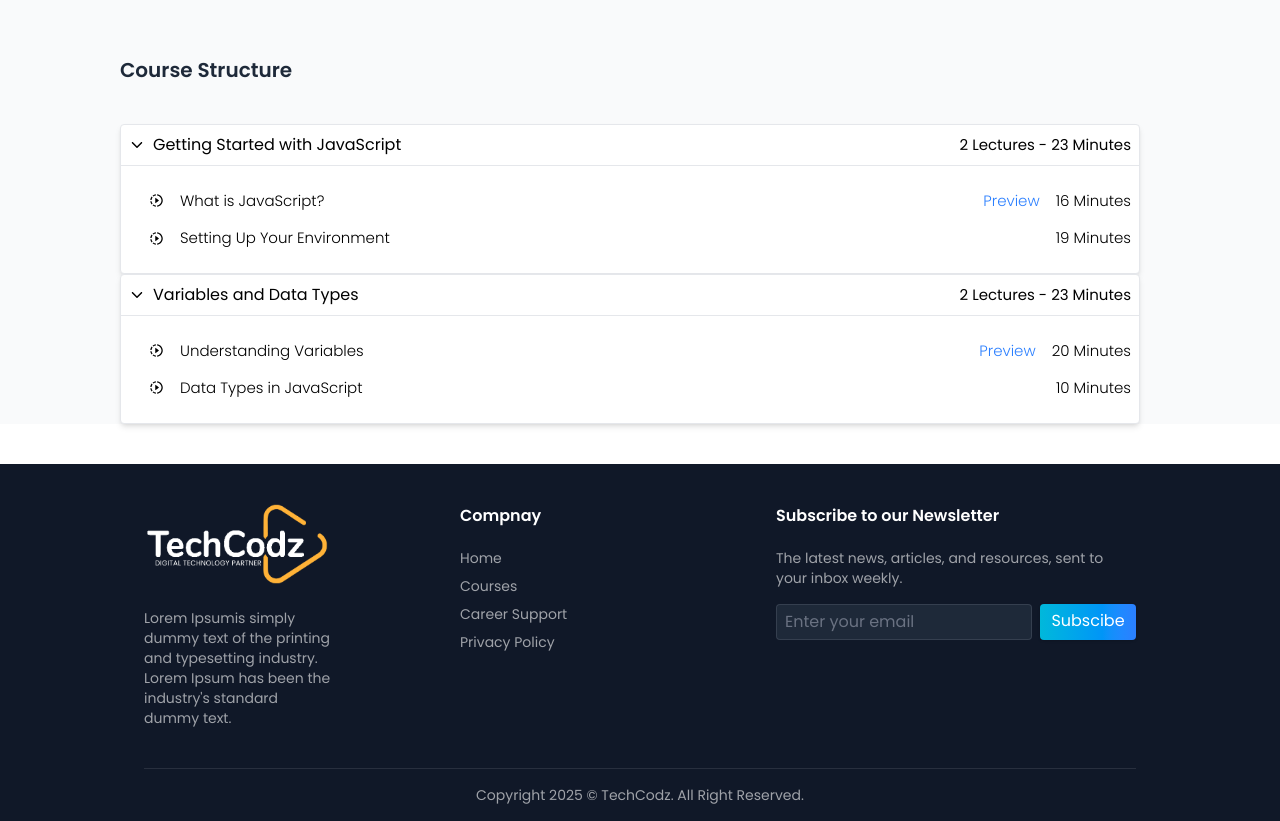
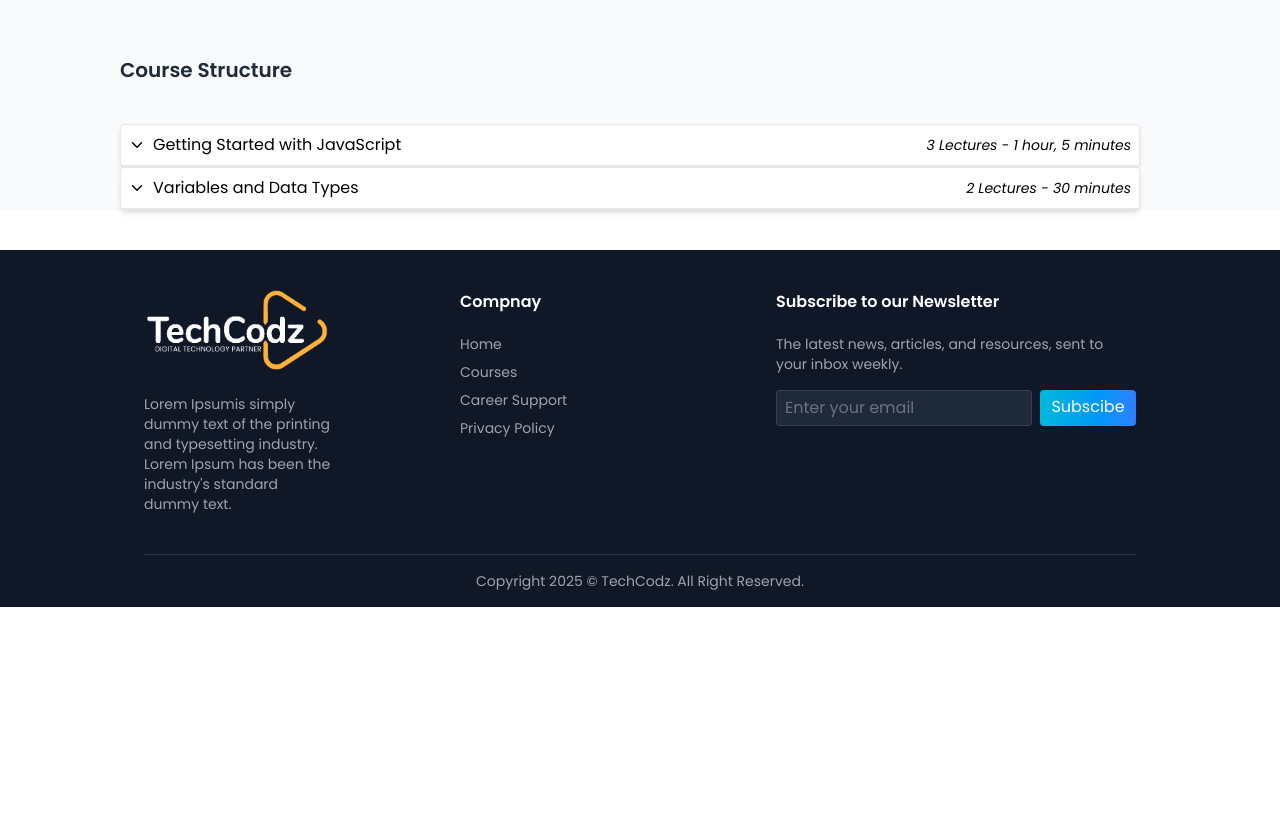
Before and after one commit to fmfahath/tech_codz_lms, a React (Vite) app in the folder client/: page /course/605c72efb3f1c2b1f8e4e1a1 in a window 1280 px wide. Shown: the part 840-1661 px from the top of the page. After the commit the page ends 1447 px from the top, so only its background shows below. Built offline with nearby package versions, Linux system fonts and the light colour scheme.

Commit message:
client -- calculateChapterDuration func, toggleSection func added in CourseDetails.jsx+

```diff
--- a/client/src/assets/assets.js
+++ b/client/src/assets/assets.js
@@ -205,8 +205,16 @@ export const dummyCourses = [
                         "lectureTitle": "Setting Up Your Environment",
                         "lectureDuration": 19,
                         "lectureUrl": "https://youtu.be/4l87c2aeB4I",
+                        "isPreviewFree": true,
+                        "lectureOrder": 2
+                    },
+                    {
+                        "lectureId": "lecture3",
+                        "lectureTitle": "Basics of JavScript",
+                        "lectureDuration": 30,
+                        "lectureUrl": "https://youtu.be/4l87c2aeB4I",
                         "isPreviewFree": false,
-                        "lectureOrder": 2
+                        "lectureOrder": 3
                     }
                 ]
             },
--- a/client/src/context/AppContext.jsx
+++ b/client/src/context/AppContext.jsx
@@ -23,6 +23,7 @@ export const AppCondextProvider = (props) => {
         return averageRating;
     }
 
+
     const value = {
         allCourses, setAllCourses,
         calculateRating,
--- a/client/src/pages/student/CourseDetails.jsx
+++ b/client/src/pages/student/CourseDetails.jsx
@@ -8,7 +8,7 @@ import { FaRegStarHalfStroke } from "react-icons/fa6";
 import { IoIosArrowDown } from "react-icons/io";
 import { MdOutlineSlowMotionVideo } from "react-icons/md";
 import YouTube from 'react-youtube'
-
+import humanizeDuration from 'humanize-duration'
 
 const CourseDetails = () => {
 
@@ -17,8 +17,12 @@ const CourseDetails = () => {
     const [courseData, setCourseData] = useState(null)
     const [stars, setStars] = useState({ full: 0, half: 0, empty: 0 })
     const [rating, setRating] = useState(0)
+    const [toggle, setToggle] = useState({})
 
-    //rating stars
+    console.log("toggle: ", toggle);
+
+
+    //rating stars------------------------
     const ratingStar = () => {
         const rating = calculateRating(courseData);
         const full = Math.floor(rating);
@@ -29,9 +33,22 @@ const CourseDetails = () => {
         setRating(rating)
     }
 
-    //fetching course's data
+    //fetching course's data------------------
     const fetchCourseData = async () => {
         setCourseData(await allCourses.find(course => (course._id === id)))
+    }
+
+    // calculate chapter-------------------
+    const calculateChapterDuration = (chapter) => {
+        let chapterDuration = 0;
+
+        chapterDuration = chapter.chapterContent.reduce((acc, lecture) => (acc + lecture.lectureDuration), 0)
+        return humanizeDuration(chapterDuration * 60 * 1000, { units: ["h", "m"] })
+    }
+
+    //toggle div show/hide-------------------
+    const toggleSection = (index) => {
+        setToggle((prev) => ({ ...prev, [index]: !prev[index] }))
     }
 
     useEffect(() => {
@@ -100,27 +117,27 @@ const CourseDetails = () => {
                     {/* chapter */}
                     <div className='flex-1'>
                         {courseData?.courseContent?.map((chapter, index) => (
-                            <div key={index} className=' bg-white border border-gray-200 rounded shadow-md'>
+                            <div key={index} className=' bg-white border border-gray-200 rounded shadow-md' onClick={(prev) => toggleSection(index)}>
                                 <div className='flex items-center justify-between gap-2 p-2 border-b border-gray-200 cursor-pointer '>
                                     <div className='flex items-center gap-2'>
-                                        <IoIosArrowDown className='self-center' />
+                                        <IoIosArrowDown className={`self-center transform transition-transform ${toggle[index] ? "rotate-180" : ""}`} />
                                         <p className=''>{chapter.chapterTitle}</p>
                                     </div>
-                                    <div className='text-sm md:text-[15px]'>
-                                        <p>2 Lectures - 23 Minutes </p>
+                                    <div className='text-sm md:text-[14px] italic'>
+                                        <p>{`${chapter.chapterContent.length} Lectures -  ${calculateChapterDuration(chapter)}`}</p>
                                     </div>
                                 </div>
-                                <div className='p-2'>
+                                <div className={`px-2 ${toggle[index] ? "max-h-96" : "max-h-0"} overflow-hidden transition-all duration-300 ease-in-out`}>
                                     {
                                         chapter.chapterContent.map((chapterContent, i) => (
-                                            <div key={i} className='flex gap-4 items-center justify-between text-sm md:text-[15px] font-light my-2 md:my-4'>
+                                            <div key={i} className={`flex gap-4 items-center justify-between text-sm md:text-[15px] font-light my-2 md:my-4`}>
                                                 <div className='flex gap-4 items-center justify-start ml-5'>
                                                     <MdOutlineSlowMotionVideo />
                                                     <p>{chapterContent.lectureTitle}</p>
                                                 </div>
                                                 <div className='flex gap-4 items-center justify-between'>
-                                                    <Link className='text-blue-500 cursor-pointer'>{chapterContent.isPreviewFree && "Preview"}</Link>
-                                                    <p>{chapterContent.lectureDuration} Minutes</p>
+                                                    <Link className='text-blue-500 cursor-pointer italic'>{chapterContent.isPreviewFree && "Preview"}</Link>
+                                                    <p className='text-gray-700 text-[13px] italic'>{humanizeDuration(chapterContent.lectureDuration * 60 * 1000, { units: ["h", "m"] })}</p>
                                                 </div>
                                             </div>
                                         ))
@@ -136,7 +153,7 @@ const CourseDetails = () => {
                     </div>
                 </div>
             </div>
-        </div>
+        </div >
     )
 }
 
```
